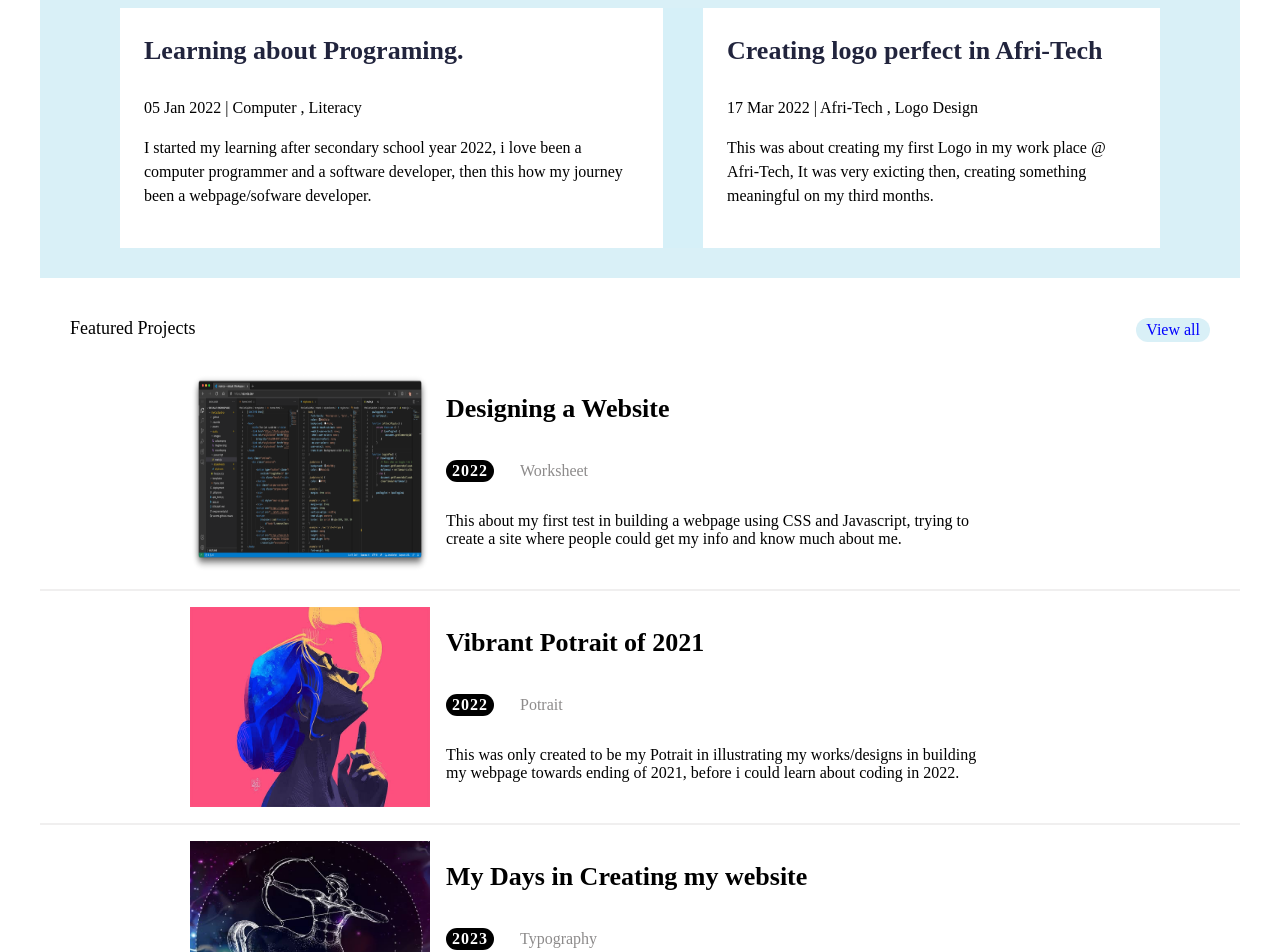
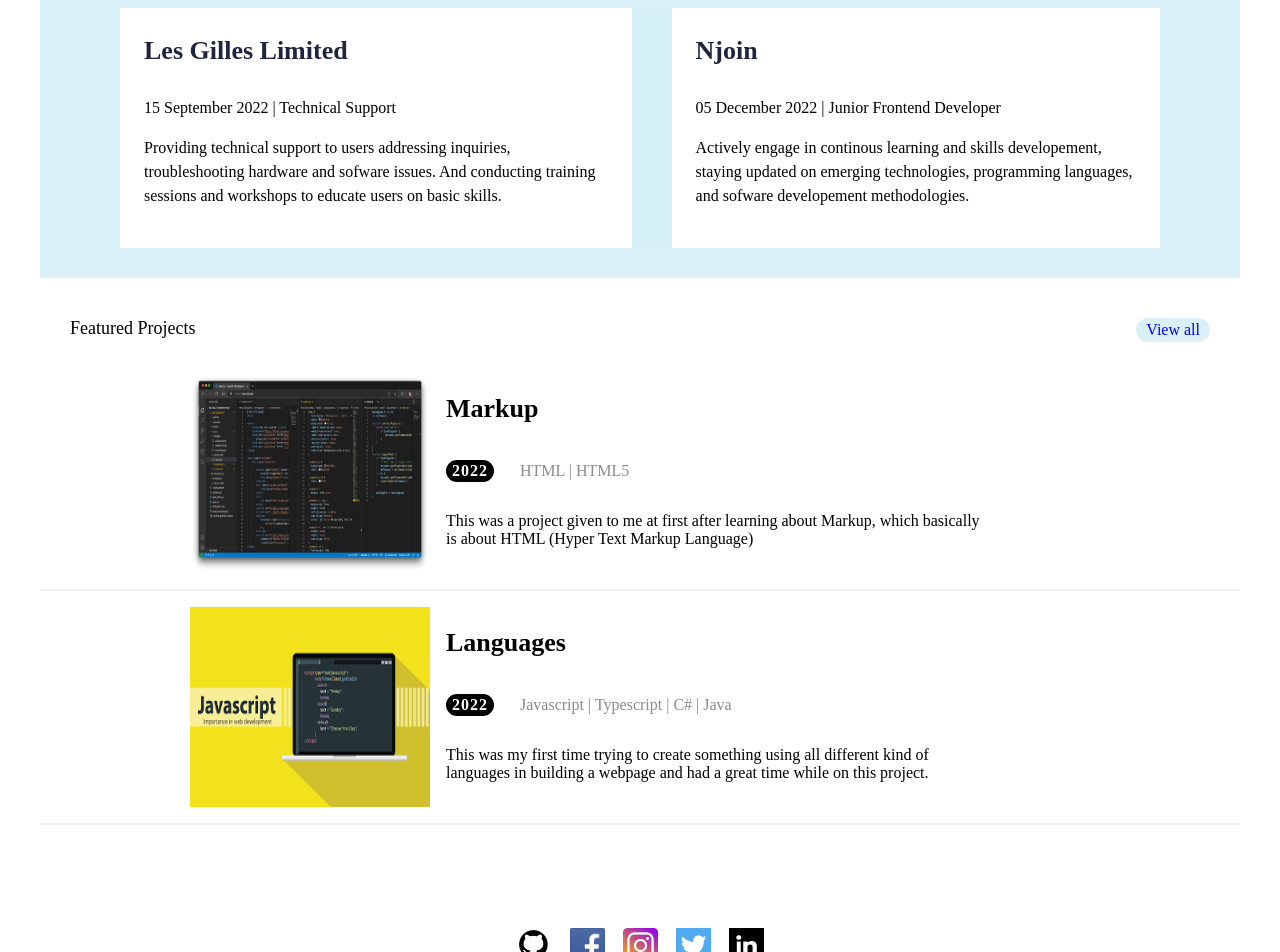
Before and after one commit to Mizkid/ola-portfolio, a React (Create React App) app: page / in a window 1280 px wide. Shown: the part 480-1432 px from the top of the page. Built offline with nearby package versions, Linux system fonts and the light colour scheme.

Commit message:
initial final commit

```diff
--- a/src/Views/DashboardView.jsx
+++ b/src/Views/DashboardView.jsx
@@ -5,40 +5,35 @@ import { Section3 } from "../components/Section3"
 
 const jobData = [
   {
-    companyName: "Learning about Programing.",
-    date: "05 Jan 2022",
-    position: "Computer , Literacy",
-    description: "I started my learning after secondary school year 2022, i love been a computer programmer and a software developer, then this how my journey been a webpage/sofware developer.",
-  },
-  {
-    companyName: "Creating logo perfect in Afri-Tech",
-    date: "17 Mar 2022",
-    position: "Afri-Tech , Logo Design",
-    description: "This was about creating my first Logo in my work place @ Afri-Tech, It was very exicting then, creating something meaningful on my third months.",
-  },
+    companyName: "Les Gilles Limited",
+    date: "15 September 2022",
+    position: "Technical Support",
+    description: "Providing technical support to users addressing inquiries, troubleshooting hardware and sofware issues. And conducting training sessions and workshops to educate users on basic skills."
+},
+
+{
+    companyName: "Njoin",
+    date: "05 December 2022",
+     position: "Junior Frontend Developer",
+    description: "Actively engage in continous learning and skills developement, staying updated on emerging technologies, programming languages, and sofware developement methodologies."
+},
 ];
 
 const sectionData = [
   {
     imageUrl: "/VsCode.png",
-    heading: "Designing a Website",
+    heading: "Markup",
     year: "2022",
-    works: "Worksheet",
-    paragraph: "This about my first test in building a webpage using CSS and Javascript, trying to create a site where people could get my info and know much about me.",
+    works: "HTML | HTML5 ",
+    paragraph: "This was a project given to me at first after learning about Markup, which basically is about HTML (Hyper Text Markup Language)",
   },
+
   {
-    imageUrl: "/Potrait.png",
-    heading: "Vibrant Potrait of 2021",
+    imageUrl: "/Javascript.png",
+    heading: "Languages",
     year: "2022",
-    works: "Potrait",
-    paragraph: "This was only created to be my Potrait in illustrating my works/designs in building my webpage towards ending of 2021, before i could learn about coding in 2022.",
-  },
-  {
-    imageUrl: "/Sargitarius.png",
-    heading: "My Days in Creating my website",
-    year: "2023",
-    works: "Typography",
-    paragraph: "Here comes my days in designing my first website, it was all along reading online about been a Developer, i read about it for like 2 months and then i started my journey been a webpage/software developer and here i am today building my first webpage.",
+    works: "Javascript | Typescript | C# | Java ",
+    paragraph: "This was my first time trying to create something using all different kind of languages in building a webpage and had a great time while on this project. ",
   },
 ];
 
--- a/src/Views/JobView.jsx
+++ b/src/Views/JobView.jsx
@@ -4,33 +4,32 @@ import styled from 'styled-components';
 
 const jobData = [
     {
-        companyName: "Learning about Programing.",
-        date: "05 Jan 2022",
-        position: "Computer , Literacy",
-        description: "I started my learning after secondary school year 2022, i love been a computer programmer and a software developer, then this how my journey been a webpage/sofware developer.",
-    },
-    {
-        companyName: "Creating logo perfect in Afri-Tech",
-        date: "17 Mar 2022",
-        position: "Afri-Tech , Logo Design",
-        description: "This was about creating a logo for Afri-Tech, It was very exicting then, creating something meaningful on my third months learning and then i want to keep learning more and had interest in programming also.",
-    },
-    {
-        companyName: "Designing webpage using HTML/CSS",
-        date: "05 August 2022",
-         position: "Learning , Creative",
-        description: "This was when i read about HTML/CSS in Ws3School and started using the basics to create a self webpage, trying to be a developer and that with the help of a senior developer.",
-    },
-    {
         companyName: "Les Gilles Limited",
         date: "05 July 2022",
-        position: "Troubleshooting",
-        description: "Assited in managing inventory of computer hardware, peripherals, and sofware lincenses and also updating records to ensure accurate asset tracking and procurement planning."},
+        position: "Technician",
+        description: "Assited in managing inventory of computer hardware, peripherals, and sofware lincenses and also updating records to ensure accurate asset tracking and procurement planning."
+    },
+
     {
         companyName: "Les Gilles Limited",
         date: "15 September 2022",
         position: "Technical Support",
-        description: "Providing technical support to users addressing inquiries, troubleshooting hardware and sofware issues. And conducting training sessions and workshops to educate users on basic skills."},
+        description: "Providing technical support to users addressing inquiries, troubleshooting hardware and sofware issues. And conducting training sessions and workshops to educate users on basic skills."
+    },
+
+    {
+        companyName: "Njoin",
+        date: "05 December 2022",
+         position: "Junior Frontend Developer",
+        description: "Actively engage in continous learning and skills developement, staying updated on emerging technologies, programming languages, and sofware developement methodologies."
+    },
+
+    {
+        companyName: "Njoin",
+        date: "17 March 2023",
+         position: " Frontend Developer",
+        description: "Development and continous integration of the company's existing products using Javascript, Typescript and React."
+    },
 ];
 
 export default function WorksView() {
--- a/src/Views/ProjectView.jsx
+++ b/src/Views/ProjectView.jsx
@@ -4,31 +4,25 @@ import { Section3 } from '../components/Section3'
 const sectionData = [
     {
         imageUrl: "/VsCode.png",
-        heading: "Designing a Website",
+        heading: "Markup",
         year: "2022",
-        works: "Sketching",
-        paragraph: "This about my first time in building a webpage using HTML, CSS and Javascript, trying to create a site where people could get my info and know much about me."
+        works: "HTML | HTML5 ",
+        paragraph: "This was a project given to me at first after learning about Markup, which basically is about HTML (Hyper Text Markup Language)",
     },
     {
-        imageUrl: "/Webpage.png",
+        imageUrl: "/Website.png",
         heading: "Troubleshooting | Training",
         year: "2022",
         works: "Technical Assistant ",
         paragraph: "This was me providing a technical support to users addressing inquiries, troubleshooting hardware and sofware issues. And same time conducting training sessions and workshops in educating users on basic computer skills, software usage and more.",
     },
     {
-        imageUrl: "/Sargitarius.png",
-        heading: "My Days in Creating my website",
+        imageUrl: "/Javascript.png",
+        heading: "Languages",
         year: "2022",
-        works: "Typography",
-        paragraph: "Here comes my days in designing my first website, it was all along reading online about been a Developer, i read about it for like 2 months and then i started my journey been a webpage/software developer and here i am today building my first webpage.",
+        works: "Javascript | Typescript | C# | Java ",
+        paragraph: "This was my first time trying to create something using all different kind of languages in building a webpage and had a great time while on this project. ",
     },
-    {
-        imageUrl: "/Javascript.png",
-        heading: "Colaboration | Team",
-        year: "2023",
-        works: "Worksheet",
-        paragraph: "Collaborated with the development team to design,  code, and test sofware applications,  ensuring adherence to coding standard."},
     {
         imageUrl: "/react-icons.png",
         heading: "Updating on React",
--- a/src/components/Section1.jsx
+++ b/src/components/Section1.jsx
@@ -19,7 +19,7 @@ export const Section1 = () => {
                 <Section1Button onClick={onClick}> Download Resume </Section1Button>
             </Section1Container>
             <div>
-                <Section1Image src="/Profilepic2.jpg"
+                <Section1Image src="/Profilepic.jpg"
                     alt="my-picture" />
             </div>
         </Section1Wrapper>
```
Also changed, not shown: public/Profilepic.jpg (added).
